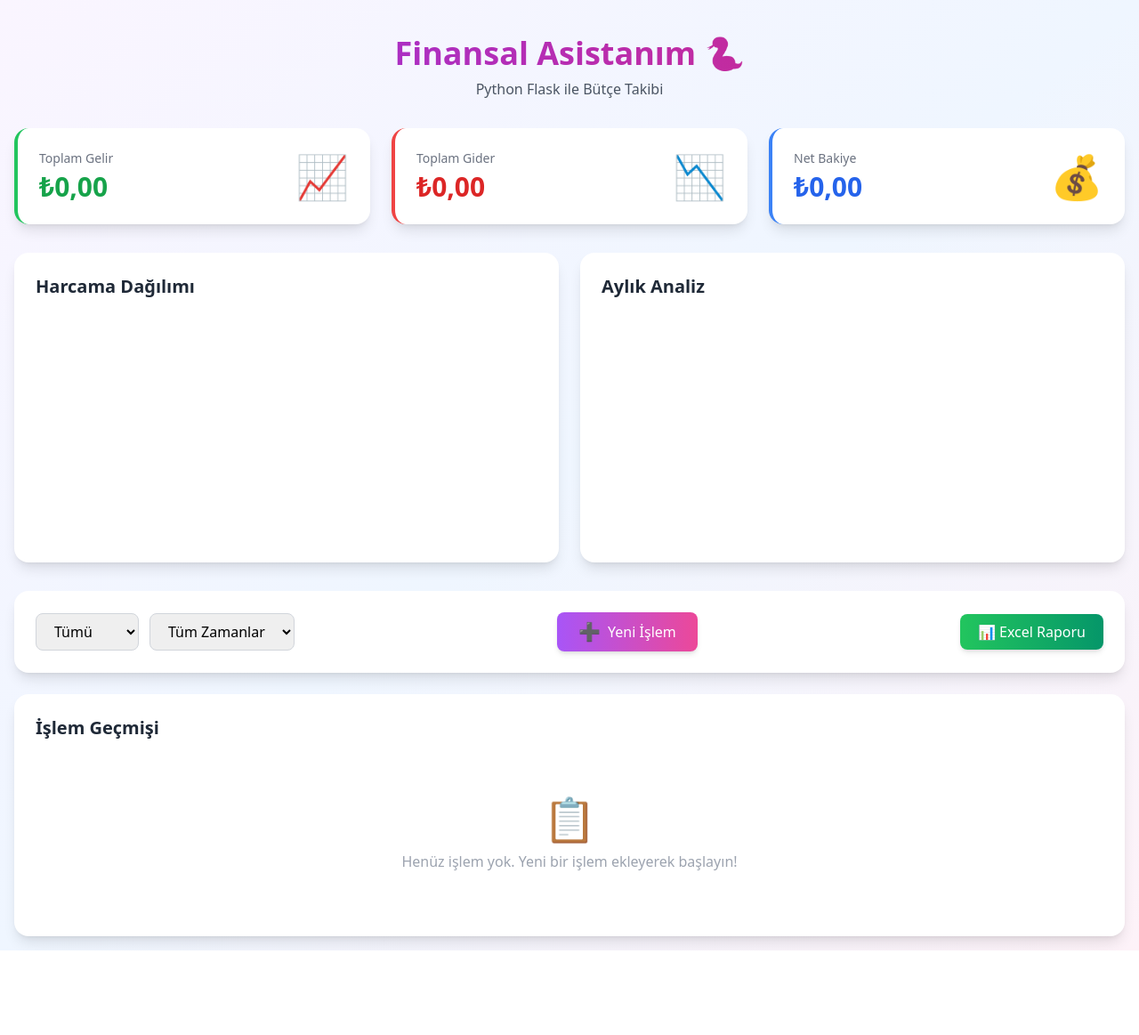
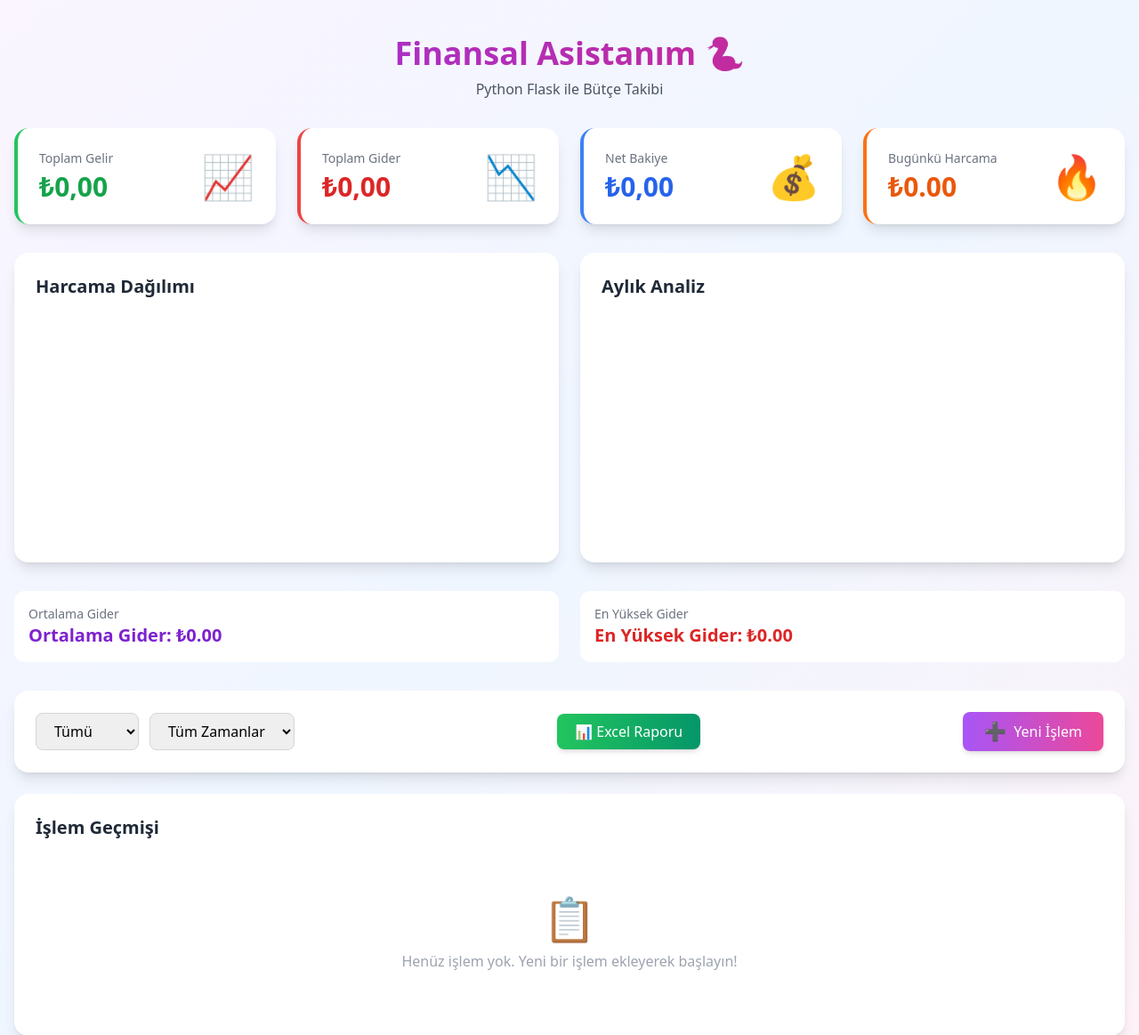
Before and after one commit to P4nguen/Python-Butce-App, a Flask app: page / in a window 1280 px wide. Shown: the top 1163 px of the page at 89% size. Before the commit the page ends 1068 px from the top, so only its background shows below. Run offline with Flask 3, Linux system fonts and the light colour scheme; data that the repository does not hold is empty; a map, chart or similar area stays blank; some libraries are stand-ins or nearby versions.

Commit message:
new features

```diff
--- a/app.py
+++ b/app.py
@@ -147,5 +147,21 @@ def export_excel():
     )
 
 
+@app.route('/api/statistics')
+def statistics():
+    transactions = load_transactions()
+
+    income = [t['amount'] for t in transactions if t['type'] == 'income']
+    expense = [t['amount'] for t in transactions if t['type'] == 'expense']
+
+    return jsonify({
+        'income_count': len(income),
+        'expense_count': len(expense),
+        'avg_income': sum(income) / len(income) if income else 0,
+        'avg_expense': sum(expense) / len(expense) if expense else 0,
+        'max_expense': max(expense) if expense else 0
+    })
+
+
 if __name__ == '__main__':
     app.run(debug=True, port=5000)
--- a/templates/index.html
+++ b/templates/index.html
@@ -35,7 +35,7 @@
         <p class="text-gray-600">Python Flask ile Bütçe Takibi</p>
       </div>
 
-      <div class="grid grid-cols-1 md:grid-cols-3 gap-6 mb-8">
+      <div class="grid grid-cols-1 md:grid-cols-4 gap-6 mb-8">
         <div
           class="bg-white rounded-2xl shadow-lg p-6 border-l-4 border-green-500 transform hover:scale-105 transition-transform"
         >
@@ -75,6 +75,19 @@
             <span class="text-5xl">💰</span>
           </div>
         </div>
+        <div
+          class="bg-white rounded-2xl shadow-lg p-6 border-l-4 border-orange-500 transform hover:scale-105 transition-transform"
+        >
+          <div class="flex items-center justify-between">
+            <div>
+              <p class="text-gray-500 text-sm mb-1">Bugünkü Harcama</p>
+              <p id="today-expense" class="text-3xl font-bold text-orange-600">
+                ₺0.00
+              </p>
+            </div>
+            <span class="text-5xl">🔥</span>
+          </div>
+        </div>
       </div>
 
       <div class="grid grid-cols-1 lg:grid-cols-2 gap-6 mb-8">
@@ -90,6 +103,19 @@
           <div class="relative h-64 w-full">
             <canvas id="barChart"></canvas>
           </div>
+        </div>
+      </div>
+
+      <!-- İSTATİSTİKLER -->
+      <div class="grid grid-cols-1 md:grid-cols-2 gap-6 mb-8">
+        <div class="bg-white rounded-xl p-4">
+          <p class="text-sm text-gray-500">Ortalama Gider</p>
+          <p id="avg-expense" class="text-xl font-bold text-purple-700"></p>
+        </div>
+
+        <div class="bg-white rounded-xl p-4">
+          <p class="text-sm text-gray-500">En Yüksek Gider</p>
+          <p id="max-expense" class="text-xl font-bold text-red-600"></p>
         </div>
       </div>
 
@@ -116,20 +142,18 @@
               <option value="year">Son Yıl</option>
             </select>
           </div>
-
+          <button
+            onclick="window.location.href='/api/transactions/export/excel'"
+            class="bg-gradient-to-r from-green-500 to-emerald-600 text-white px-5 py-2 rounded-lg shadow-md"
+          >
+            📊 Excel Raporu
+          </button>
           <button
             onclick="showAddModal()"
             class="bg-gradient-to-r from-purple-500 to-pink-500 text-white px-6 py-2 rounded-lg flex items-center gap-2 hover:from-purple-600 hover:to-pink-600 transition-all shadow-md"
           >
             <span class="text-xl">➕</span>
             Yeni İşlem
-          </button>
-
-          <button
-            onclick="window.location.href='/api/transactions/export/excel'"
-            class="bg-gradient-to-r from-green-500 to-emerald-600 text-white px-5 py-2 rounded-lg shadow-md"
-          >
-            📊 Excel Raporu
           </button>
         </div>
       </div>
@@ -280,6 +304,17 @@
         const response = await fetch("/api/transactions");
         transactions = await response.json();
         updateUI();
+      }
+
+      function todayExpense() {
+        const today = new Date().toISOString().split("T")[0];
+        const total = transactions
+          .filter((t) => t.type === "expense" && t.date === today)
+          .reduce((s, t) => s + t.amount, 0);
+
+        document.getElementById(
+          "today-expense"
+        ).textContent = `₺${total.toFixed(2)}`;
       }
 
       // Add/Update transaction
@@ -524,7 +559,22 @@
         }
 
         updateCharts(filtered);
+        todayExpense();
       }
+      async function loadStatistics() {
+        const res = await fetch("/api/statistics");
+        const data = await res.json();
+
+        document.getElementById(
+          "avg-expense"
+        ).textContent = `Ortalama Gider: ₺${data.avg_expense.toFixed(2)}`;
+
+        document.getElementById(
+          "max-expense"
+        ).textContent = `En Yüksek Gider: ₺${data.max_expense.toFixed(2)}`;
+      }
+
+      loadStatistics();
 
       function exportCSV() {
         window.location.href = "/api/transactions/export/csv";
```
